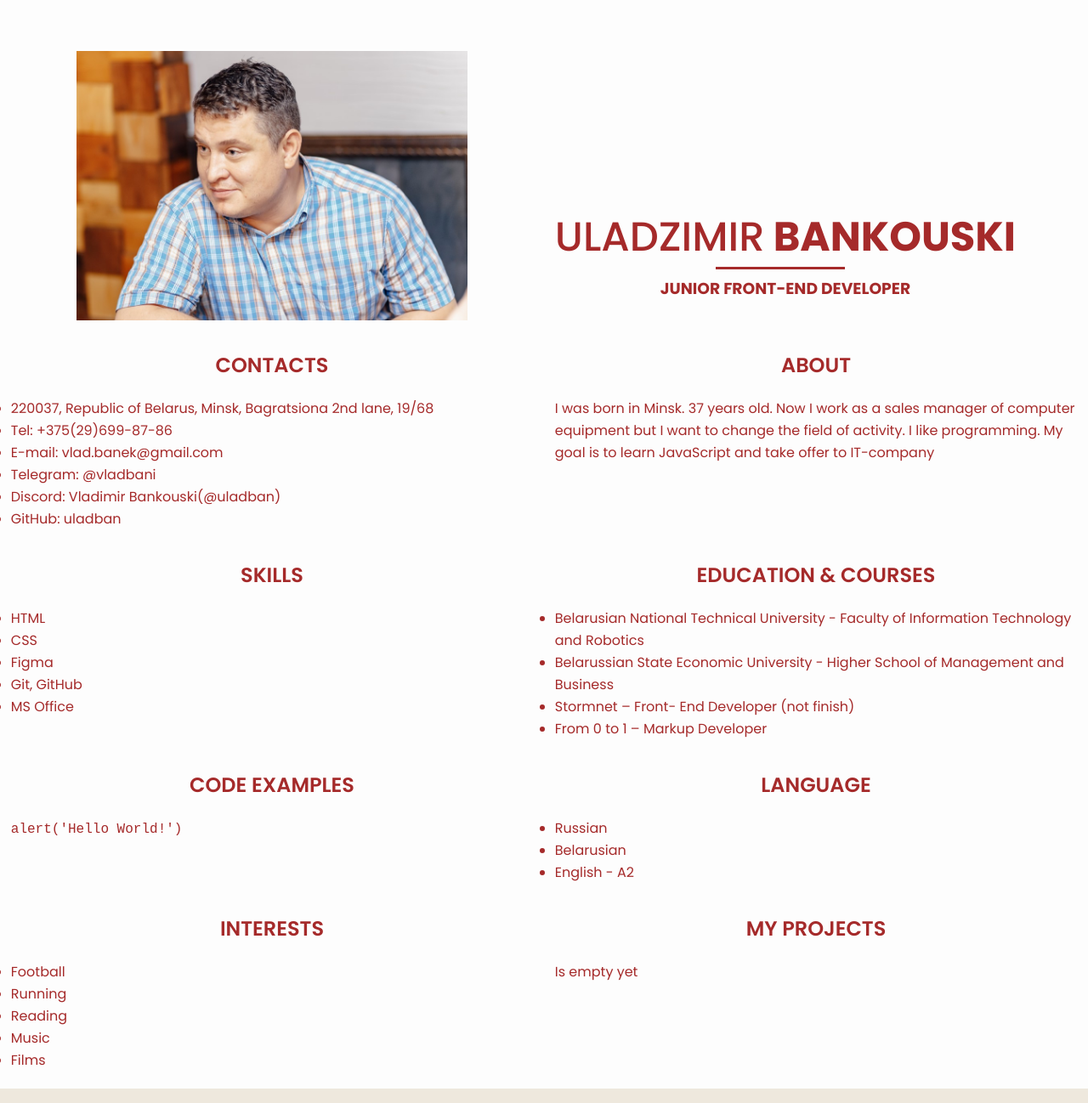
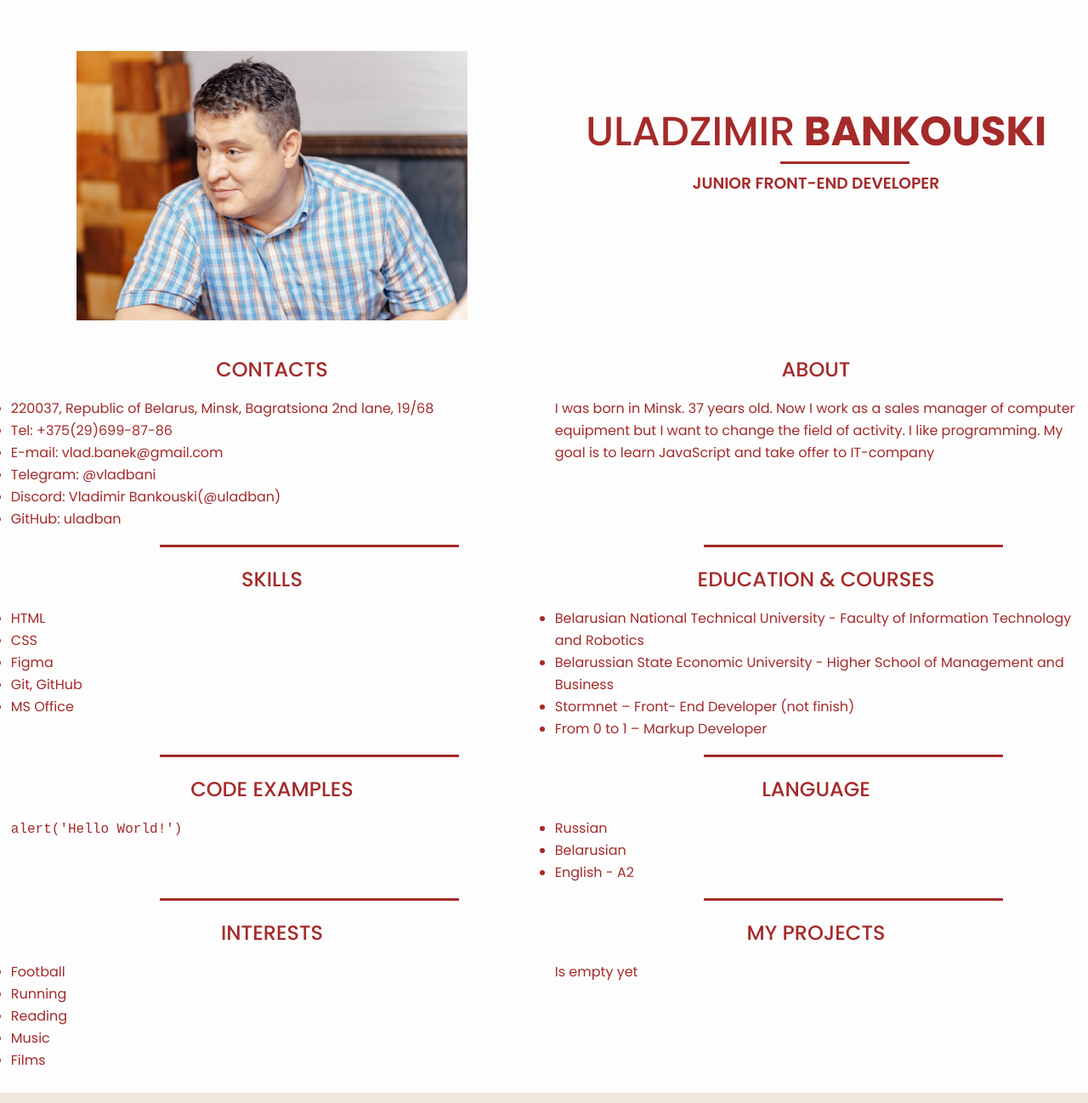
Before and after one commit to uladban/rsschool-cv, a plain HTML site: page index.html in a window 1280 px wide. Shown: the part 60-1358 px from the top of the page at 85% size. Drawn offline with Linux system fonts and the light colour scheme.

Commit message:
fix: update main block

```diff
--- a/css/style.css
+++ b/css/style.css
@@ -65,6 +65,7 @@ a:hover{
 section{
     width: 48%;
     margin: 20px 10px;
+    margin-bottom: 25px;
 }
 .photo{
     max-width: 75%;
@@ -79,21 +80,23 @@ h1{
     font-size: 48px;
     line-height: 56px;
 }
-h2, h2{
+h3{
     font-weight: 600;
     margin-bottom: 25px;
+}
+.title{
+    font-weight: 500;
+    margin-bottom: 20px;
 }
 .first-name{
     font-weight: 500;
 }
-.main__name{
-    position: relative;
-}
+
 .main__name-inner{
     margin: 0 auto;
-    position: absolute;
-    top: 50%;
-    transform: translate(0 -50%);
+    padding: 35px;
+
+
 }
 .name{
     position: relative;
@@ -103,14 +106,31 @@ h2, h2{
     content: '';
     position: absolute;
     bottom: -10px;
-    left: 189px;
+    left: 230px;
     height: 1px;
     width: 150px;
     background-color: brown;
     border: 1px solid brown;
 }
-
-
+section{
+    position: relative;
+    margin-bottom: 25px;
+}
+section:nth-child(n+3)::after{
+    content: '';
+    position: absolute;
+    bottom: -20px;
+    left: 175px;
+    height: 1px;
+    width: 350px;
+    background-color: brown;
+    border: 1px solid brown;
+}
+.main__interests::after,
+.main__projects::after{
+    height: 0 !important;
+    border: 0 !important;
+}
 
 
 .footer__inner{
--- a/index.html
+++ b/index.html
@@ -165,7 +165,7 @@
             </nav>
           </section>
           <section class="main__projects">
-            <h2 class="projects__title">
+            <h2 class="projects__title title">
                 My projects
             </h2>
             Is empty yet
```
